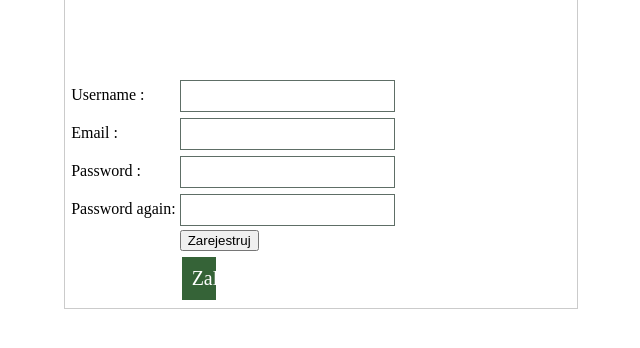
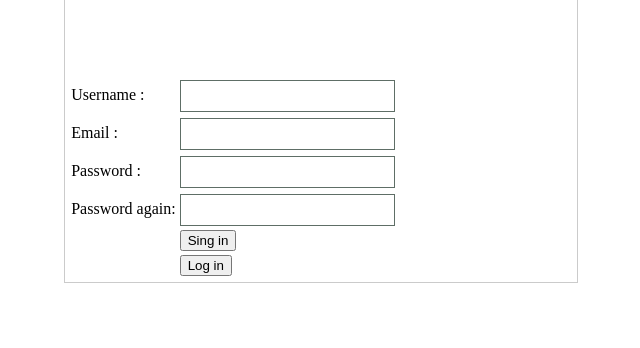
Before and after one commit to PiotrLe/ObronaFortecyWeb, a PHP site: page /register.php in a window 1280 px wide. Shown: the part 140-488 px from the top of the page, without its empty margins (319-959 px from the left). Run offline with PHP 8.4, Linux system fonts and the light colour scheme.

Commit message:
Update register.php
Przycisk log in chyba lepszy.

```diff
--- a/register.php
+++ b/register.php
@@ -39,6 +39,10 @@ else{$_SESSION['message']="The two password do not match";
 }
 }
 }
+if(isset($_POST['login_btn']))
+{
+	header("location:login.php");
+}
 ?>
 <!DOCTYPE html>
 <html>
@@ -79,10 +83,11 @@ unset($_SESSION['message']);
      </tr>
       <tr>
            <td></td>
-           <td><input type="submit" name="register_btn" class="Register" value="Zarejestruj"></td>
+           <td><input type="submit" name="register_btn" class="register" value="Sing in"></td>
      </tr>
      <tr> <td></td>
-           <td><div id="menu"><li><a href="login.php" >Zaloguj</a></li></div></td>
+            <td><input type="submit" name="login_btn" class="register" value="Log in"></td>
+
      </tr>
 </div>
 <!--<div id="menu">
```
